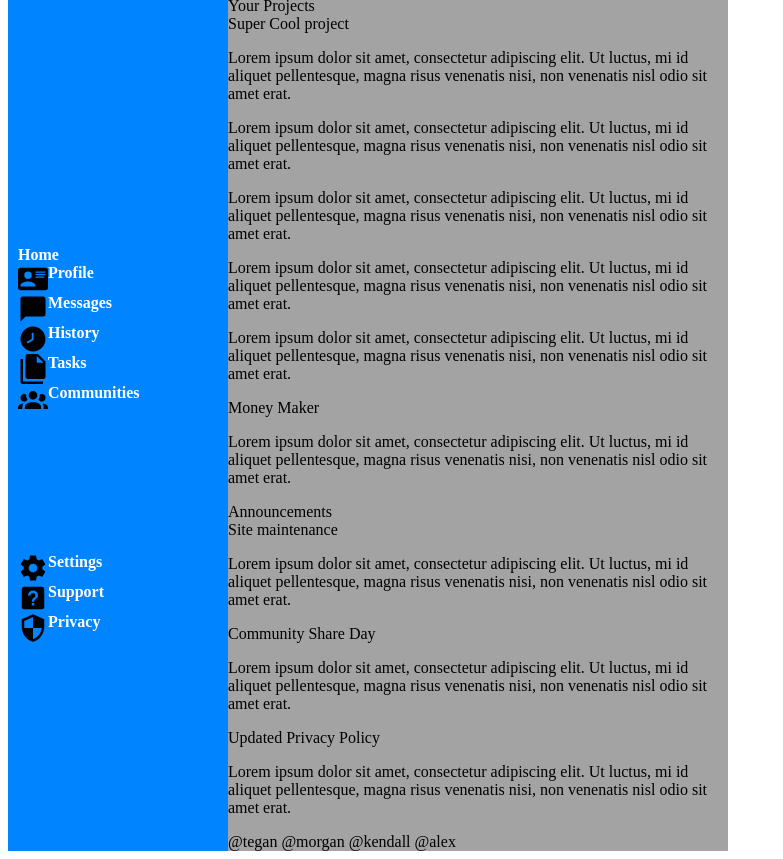
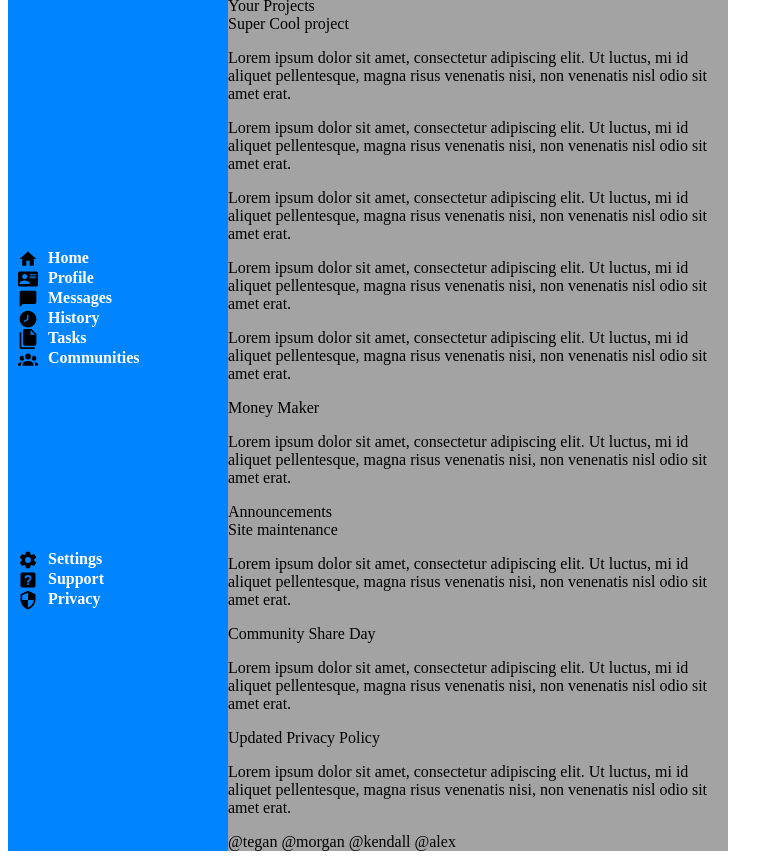
Before and after one commit to raafa12/admin-dashboard, a plain HTML site: page index.html in a window 1280 px wide. Shown: the part 80-939 px from the top of the page, without its empty margins (0-783 px from the left). Drawn offline with Linux system fonts and the light colour scheme.

Commit message:
algo del dashboard

```diff
--- a/index.html
+++ b/index.html
@@ -12,7 +12,7 @@
       <div class="sidebar">
           <div class="dashboard-logo"> <img src="icons/abacus.svg" alt=""> Dashboard</div>
           <div class="options">
-            <div class="home">Home</div>
+            <div class="home"><img src="icons/home.svg" alt="">Home</div>
             <div class="profile"><img src="icons/card-account-details.svg" alt="">Profile</div>
             <div class="messages"><img src="icons/message.svg" alt="">Messages</div>
             <div class="history"><img src="icons/clock-time-eight.svg" alt="">History</div>
@@ -40,7 +40,7 @@
         </div>
            <div class="header-buttons">Hi there,
             <div>Morgan Oakley (@morgan)
-          <button>New</button> <button>Upload</button> <button>Share</button></div>
+            <button>New</button> <button>Upload</button> <button>Share</button></div>
           <div class="content">
             <div class="projects"> Your Projects
               <div class="super-cool-project"> Super Cool project
--- a/style.css
+++ b/style.css
@@ -20,43 +20,59 @@
     .options{
       width: 30px;
       height: 30px;
-      padding: 10px;
       font-size:medium;
       font-weight: bold;
     }
       .home{
         display: flex;
+        gap: 10px;
+        margin-inline-start: 10px;
       }
       .profile{
         display: flex;
+        gap: 10px;
+        margin-inline-start: 10px;
       }
       .messages{
         display: flex;
+        gap: 10px;
+        margin-inline-start: 10px;
       }
       .history{
         display: flex;
+        gap: 10px;
+        margin-inline-start: 10px;
       }
       .tasks{
         display: flex;
+        gap: 10px;
+        margin-inline-start: 10px;
       }
       .communities{
         display: flex;
+        gap: 10px;
+        margin-inline-start: 10px;
       }
     .other-options{
       width: 30px;
       height: 30px;
-      padding: 10px;
       font-size:medium;
       font-weight: bold;
     }
       .settings{
         display: flex;
+        gap: 10px;
+        margin-inline-start: 10px;
       }
       .support{
         display: flex;
+        gap: 10px;
+        margin-inline-start: 10px;
       }
       .privacy{
         display: flex;
+        gap: 10px;
+        margin-inline-start: 10px;
       }
 
 
```
